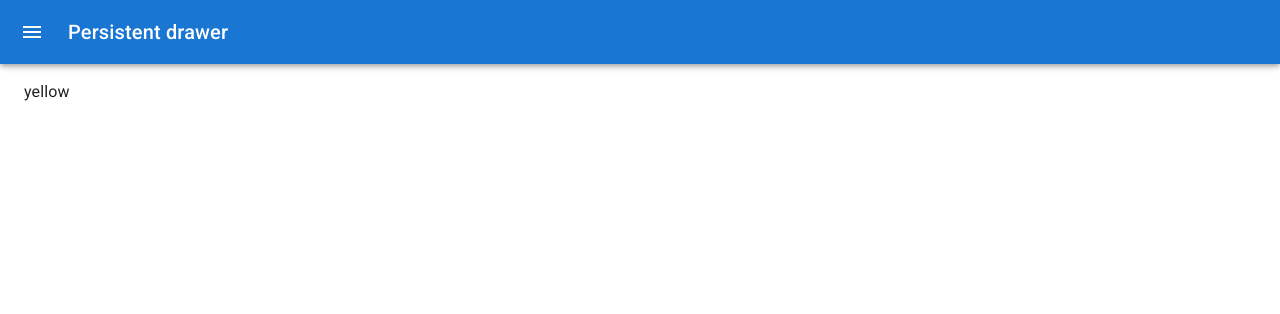
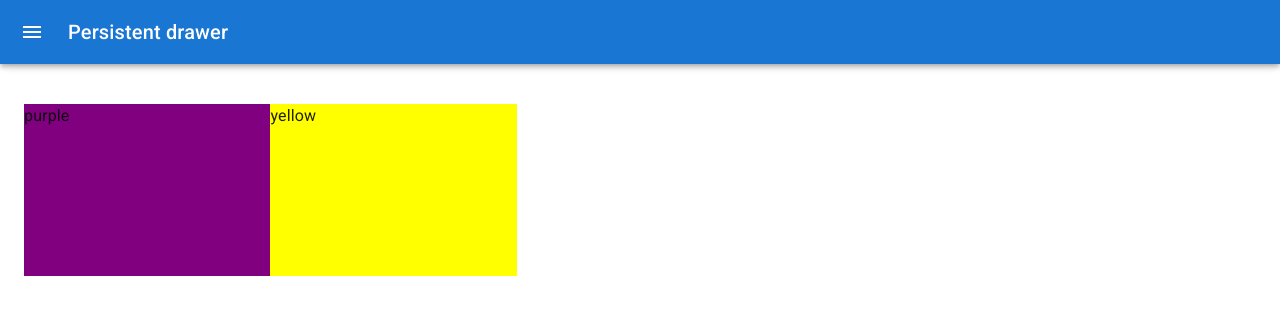
Before and after one commit to Dimisz/color-app, a React (Create React App) app: page /palette/new in a window 1280 px wide. Shown: the top 314 px of the page. Built offline with nearby package versions, Linux system fonts and the light colour scheme.

Commit message:
Added DraggableColorBox

```diff
--- /dev/null
+++ b/src/components/DraggableColorBox/DraggableColorBox.js
@@ -0,0 +1,12 @@
+import styles from './DraggableColorBox.module.css';
+
+export default function DraggableColorBox({color}){
+  return(
+    <div
+      className={styles.root}
+      style={{backgroundColor: color}}
+    >
+      {color}
+    </div>
+  )
+}
--- /dev/null
+++ b/src/components/DraggableColorBox/DraggableColorBox.module.css
@@ -0,0 +1,9 @@
+.root {
+  width: 20%;
+  height: 25%;
+  margin: 0 auto;
+  display: inline-block;
+  position: relative;
+  cursor: pointer;
+  margin-bottom: -4px;
+}
--- a/src/components/NewPaletteForm/NewPaletteForm.js
+++ b/src/components/NewPaletteForm/NewPaletteForm.js
@@ -11,21 +11,22 @@ import {
   IconButton,
   Button
 } from "@mui/material";
+import { Menu, ChevronLeft } from "@mui/icons-material";
 
-import { Menu, ChevronLeft } from "@mui/icons-material";
-import { ChromePicker } from "react-color";
 import ColorPicker from "./ColorPicker";
-
+import DraggableColorBox from "../DraggableColorBox/DraggableColorBox";
 const drawerWidth = 400;
 
 const Main = styled('main', { shouldForwardProp: (prop) => prop !== 'open' })(
   ({ theme, open }) => ({
     flexGrow: 1,
+    height: 'calc(100vh - 64px)',
     padding: theme.spacing(3),
     transition: theme.transitions.create('margin', {
       easing: theme.transitions.easing.sharp,
       duration: theme.transitions.duration.leavingScreen,
     }),
+    marginTop: theme.spacing(10),
     marginLeft: `-${drawerWidth}px`,
     ...(open && {
       transition: theme.transitions.create('margin', {
@@ -125,7 +126,7 @@ export default function NewPaletteForm(){
       </Drawer>
       <Main open={open}>
         {
-          colors.map((color) => <p key={color}>{color}</p>)
+          colors.map((color) => <DraggableColorBox key={color} color={color}/>)
         }
         <DrawerHeader />
       </Main>
```
